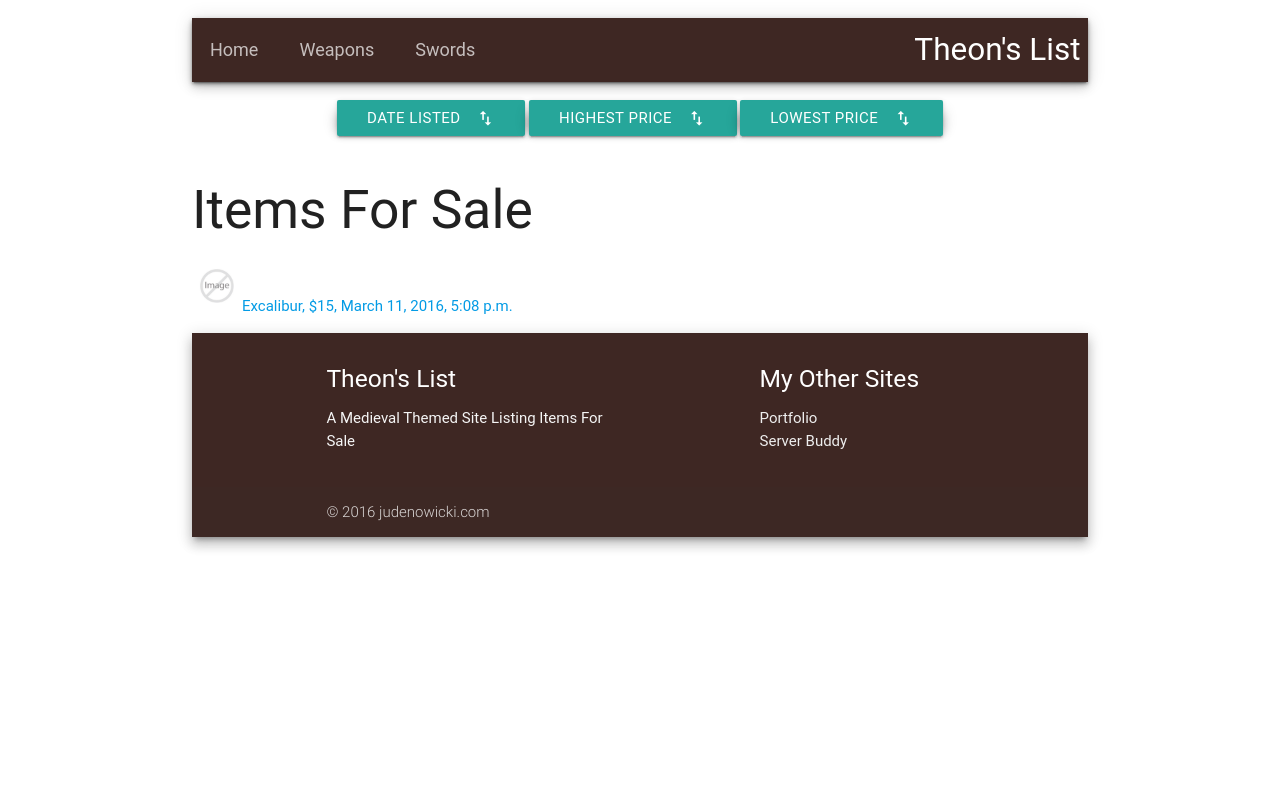
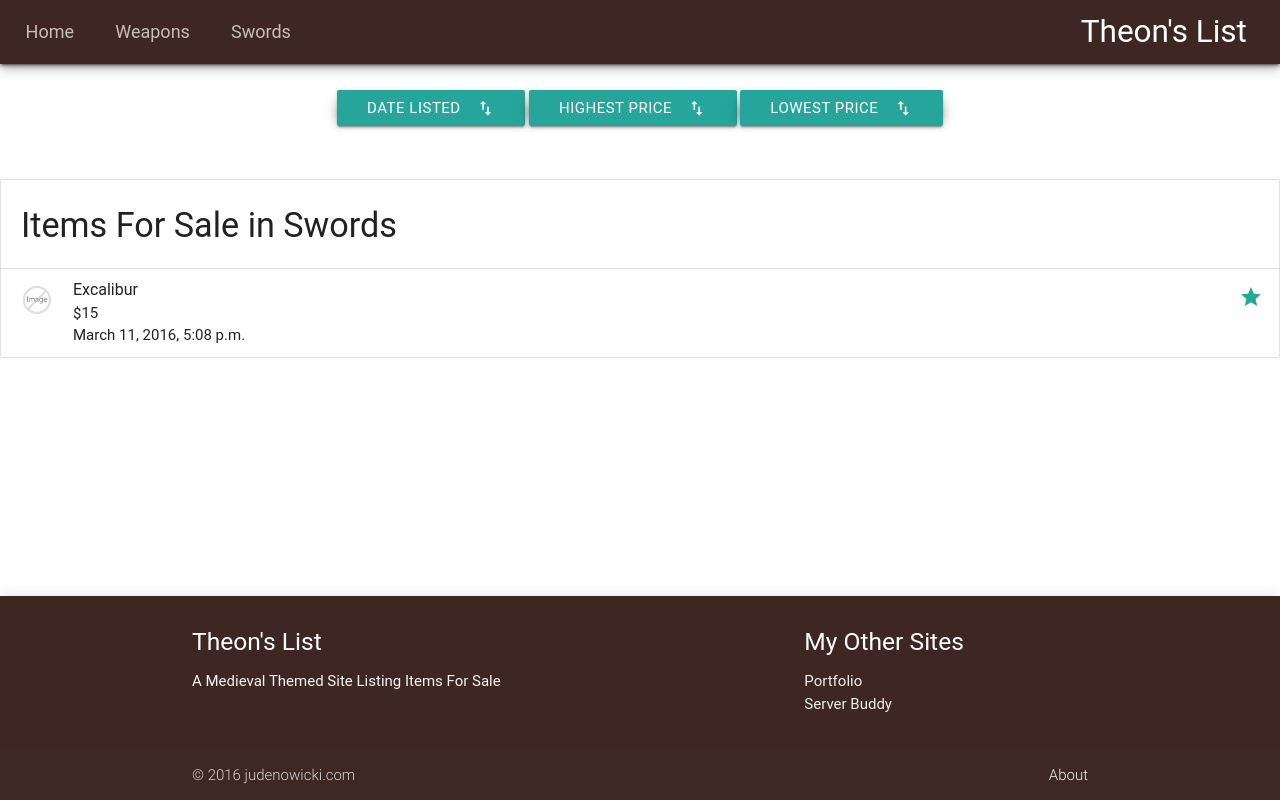
Before and after one commit to jnwcki/theons_list, a Django app: page /subcategory/3/1 in a window 1280 px wide. Run offline with Django 3.2, Linux system fonts and the light colour scheme; data comes from the database, SQL or seed files in the repository; some libraries are stand-ins or nearby versions; some web fonts are replaced.

Commit message:
added formatting to navbar, neater item lists

```diff
--- a/theons_list/urls.py
+++ b/theons_list/urls.py
@@ -10,7 +10,7 @@ from theonsapp.views import IndexView, UserCreateView, CategoryDetailView, \
                             DetailPostAPIView, CreatePostAPIView, \
                             RetrieveCategoryAPIView, \
                             RetrieveSubCategoryAPIView, UserCreateAPIView, \
-                            ListOfAPIViews
+                            ListOfAPIViews, AboutView
 from django.contrib.auth import views as auth_views
 
 urlpatterns = [
@@ -19,6 +19,7 @@ urlpatterns = [
     url(r'^accounts/login/', auth_views.login, name='login'),
     url(r'^logout/', auth_views.logout_then_login, name='logout'),
     url(r'^signup/', UserCreateView.as_view(), name='signup'),
+    url(r'^about/$', AboutView.as_view(), name='about'),
     url(
         r'^media/(?P<path>.*)',
         "django.views.static.serve",
--- /dev/null
+++ b/theonsapp/static/css/custom.css
@@ -0,0 +1,13 @@
+body {
+   display: flex;
+   min-height: 100vh;
+   flex-direction: column;
+ }
+
+ main {
+   flex: 1 0 auto;
+ }
+
+nav {
+
+}
--- a/theonsapp/templates/base.html
+++ b/theonsapp/templates/base.html
@@ -1,13 +1,15 @@
 <!DOCTYPE html>
+{% load staticfiles %}
 <html lang="en">
 <head>
 <link rel="stylesheet" href="https://cdnjs.cloudflare.com/ajax/libs/materialize/0.97.6/css/materialize.min.css">
 <link href="https://fonts.googleapis.com/icon?family=Material+Icons" rel="stylesheet">
+<link rel="stylesheet" href="{% static 'css/custom.css' %}" media="screen" title="no title" charset="utf-8">
     <meta charset="UTF-8">
     <title>Theon's List</title>
 </head>
 <body>
-<div class="container">
+
 {% block navbar %}
 {% endblock %}
 
@@ -16,7 +18,6 @@
 
 {% block footer %}
 {% endblock %}
-</div>
 <script type="text/javascript" src="https://code.jquery.com/jquery-2.1.1.min.js"></script>
 <script src="https://cdnjs.cloudflare.com/ajax/libs/materialize/0.97.6/js/materialize.min.js"></script>
 </body>
--- a/theonsapp/templates/footer_include.html
+++ b/theonsapp/templates/footer_include.html
@@ -19,7 +19,7 @@
   <div class="footer-copyright">
     <div class="container">
     © 2016 judenowicki.com
-    <a class="grey-text text-lighten-4 right" href="#!"></a>
+    <a class="grey-text text-lighten-4 right" href="{% url 'about' %}">About</a>
     </div>
   </div>
 </footer>
--- a/theonsapp/templates/index_navbar_include.html
+++ b/theonsapp/templates/index_navbar_include.html
@@ -1,6 +1,6 @@
-<nav>
-    <div class="nav-wrapper brown darken-4 z-depth-3">
-      <div class="col s12" style="margin: 2%;">
+<nav class="brown darken-4">
+    <div class="nav-wrapper z-depth-3">
+      <div class="col s12">
         <a href="{% url 'index' %}" class="brand-logo left">Theon's List</a>
         <ul id="nav-mobile" class="right hide-on-med-and-down">
           <li><a href="{% url 'list_of_apis' %}">API List</a></li>
--- a/theonsapp/templates/subcategory_breadcrumb_navbar_include.html
+++ b/theonsapp/templates/subcategory_breadcrumb_navbar_include.html
@@ -1,11 +1,8 @@
-<nav>
-    <div class="nav-wrapper brown darken-4 z-depth-3">
-      <div class="col s12" style="margin: 2%;">
-        <a href="{% url 'index' %}" class="breadcrumb">Home</a>
-        <a href="{% url 'category_detail' subcategory.category.pk %}" class="breadcrumb">{{ subcategory.category }}</a>
-        <a href="{% url 'sub_item_list' subcategory.pk 1 %}" class="breadcrumb">{{ subcategory }}</a>
-        <a href="{% url 'index' %}" class="brand-logo right">Theon's List</a>
-
-      </div>
-    </div>
-  </nav>
+<nav class="brown darken-4">
+  <div class="nav-wrapper z-depth-3">
+    <a href="{% url 'index' %}" class="breadcrumb" style="margin-left: 2%;"> Home</a>
+    <a href="{% url 'category_detail' subcategory.category.pk %}" class="breadcrumb">{{ subcategory.category }}</a>
+    <a href="{% url 'sub_item_list' subcategory.pk 1 %}" class="breadcrumb">{{ subcategory }}</a>
+    <a href="{% url 'index' %}" class="brand-logo right" style="margin-right: 2%;">Theon's List</a>
+  </div>
+</nav>
--- a/theonsapp/templates/theonsapp/category_detail.html
+++ b/theonsapp/templates/theonsapp/category_detail.html
@@ -6,6 +6,7 @@
 
 {% block content %}
 <br><br>
+<h4>Subcategories in Category {{ category }}</h4>
 <div class="col l12">
   <div class="row">
     {% for sub in category.subcategory_set.all %}
--- a/theonsapp/templates/theonsapp/item_list.html
+++ b/theonsapp/templates/theonsapp/item_list.html
@@ -5,6 +5,7 @@
 {% endblock %}
 
 {% block content %}
+<header>
   <div class="row">
     <div style="text-align: center; margin: 2%;">
       <a class="z-depth-4" href="{% url 'sub_item_list' subcategory.pk 1 %}"><span class="btn"><i class="material-icons right">swap_vert</i>Date Listed</span></a>
@@ -15,13 +16,24 @@
       {% endif %}
     </div>
   </div>
+</header>
+<main>
 
-<h2>Items For Sale</h2>
-<ul>
+
+<ul class="collection with-header">
+  <li class="collection-header"><h4>Items For Sale in {{ subcategory }}</h4></li>
   {% for item in item_list %}
-    <li><a href="{% url 'item_detail' item.pk %}"><img src="{{ item.photo.url|default_if_none:"#" }}" alt="photo" height="50">{{ item }}, ${{ item.price }}, {{ item.time_listed }}</a></li>
+    <li class="collection-item avatar">
+      <img src="{{ item.photo.url|default_if_none:"#" }}" alt="Photo" class="circle">
+      <span class="title">{{ item }}</span>
+      <p>${{ item.price }}<br>
+         {{ item.time_listed }}
+      </p>
+      <a href="{% url 'item_detail' item.pk %}" class="secondary-content"><i class="material-icons">grade</i></a>
+    </li>
   {% endfor %}
 </ul>
+</main>
 {% endblock %}
 
 {% block footer %}
--- a/theonsapp/views.py
+++ b/theonsapp/views.py
@@ -15,6 +15,10 @@ from rest_framework.permissions import IsAuthenticated, \
 class IndexView(ListView):
     template_name = 'index.html'
     model = Category
+
+
+class AboutView(TemplateView):
+    template_name = 'about.html'
 
 
 class UserCreateView(CreateView):
```
Also changed, not shown: theonsapp/templates/about.html (added, +16 -0 lines), theonsapp/templates/category_breadcrumb_navbar_include.html (+7 -10 lines), theonsapp/templates/index.html (+6 -3 lines), theonsapp/admin.py (line endings or trailing spaces). Lines whose indentation alone changed are shown as unchanged.
